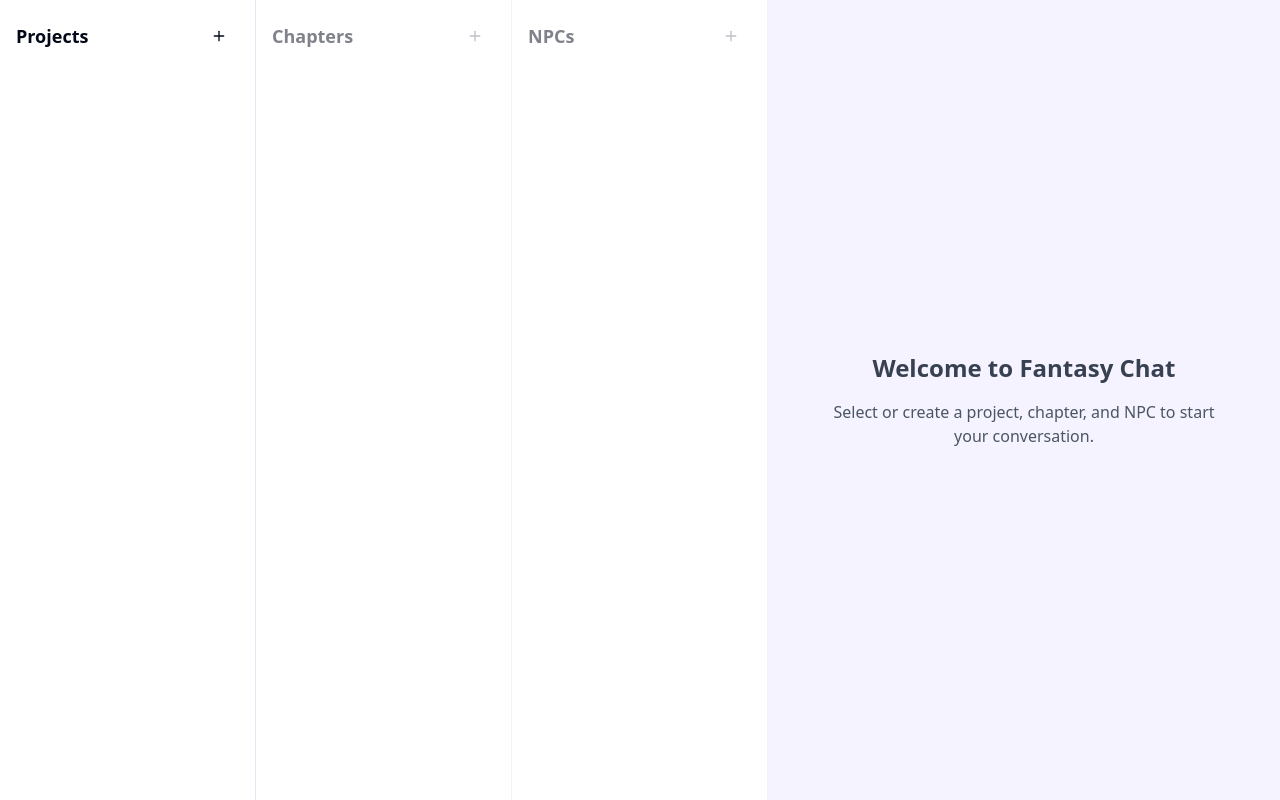
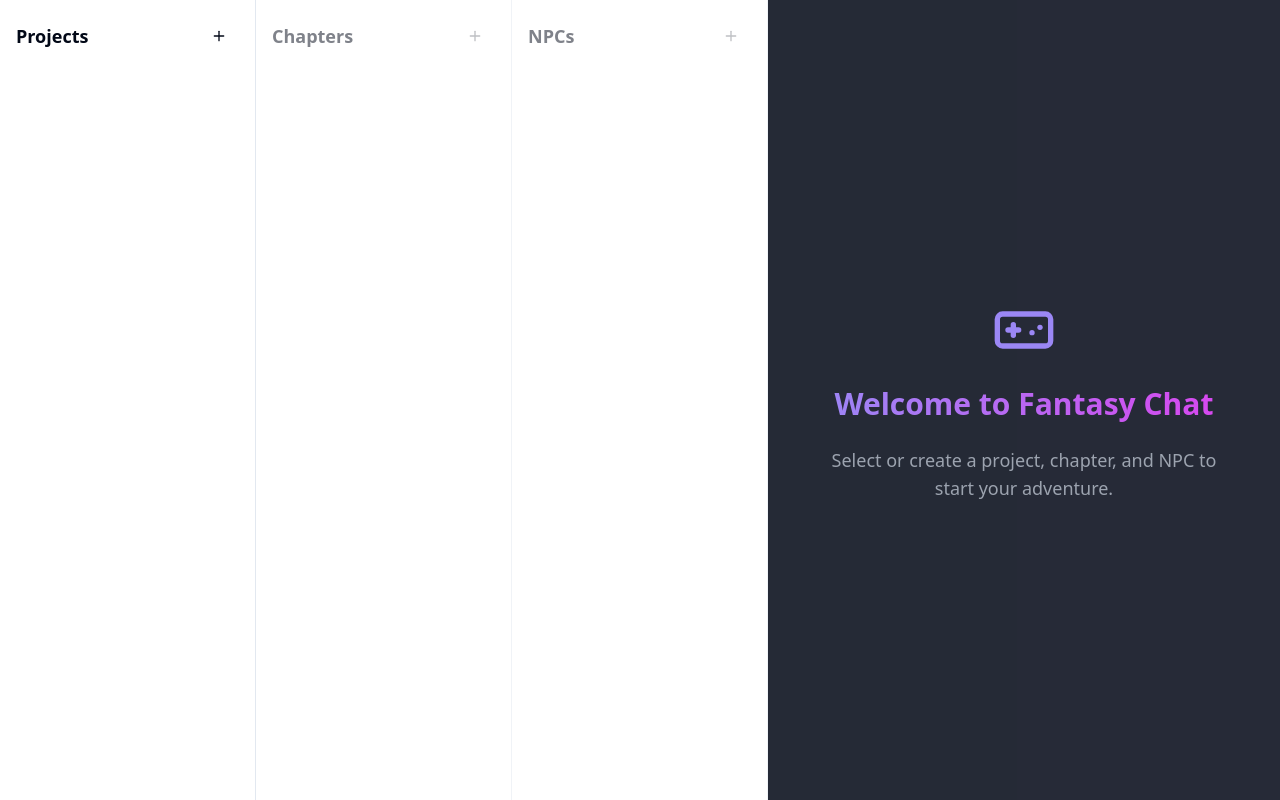
Before and after one commit to ammoti/tale-weaver-dialogue-hub, a React (Vite) app: page / in a window 1280 px wide. Built offline with nearby package versions, Linux system fonts and the light colour scheme.

Commit message:
Refactor: Improve UI and add chat area
- Added a chat area to the right side of the page.
- Improved UI elements to cater to a gaming audience.

```diff
--- a/src/components/chat/ChatArea.tsx
+++ b/src/components/chat/ChatArea.tsx
@@ -3,6 +3,7 @@ import { useChatStore } from "@/store/chat-store";
 import { Button } from "@/components/ui/button";
 import { Input } from "@/components/ui/input";
 import { useState } from "react";
+import { Gamepad, SendHorizontal } from "lucide-react";
 
 export const ChatArea = () => {
   const { selectedNPC } = useChatStore();
@@ -11,29 +12,41 @@ export const ChatArea = () => {
   const isDisabled = !selectedNPC;
 
   return (
-    <div className="flex-1 flex flex-col h-full bg-secondary p-4">
+    <div className="flex-1 flex flex-col h-full bg-[#1A1F2C] bg-opacity-95 p-4">
       {!selectedNPC ? (
         <div className="flex-1 flex items-center justify-center text-center p-8">
-          <div className="max-w-md space-y-4">
-            <h2 className="text-2xl font-semibold text-gray-700">Welcome to Fantasy Chat</h2>
-            <p className="text-gray-600">
-              Select or create a project, chapter, and NPC to start your conversation.
+          <div className="max-w-md space-y-6 animate-fade-in">
+            <div className="flex justify-center">
+              <Gamepad className="w-16 h-16 text-[#9b87f5]" />
+            </div>
+            <h2 className="text-3xl font-bold bg-gradient-to-r from-[#9b87f5] to-[#D946EF] bg-clip-text text-transparent">
+              Welcome to Fantasy Chat
+            </h2>
+            <p className="text-gray-400 text-lg">
+              Select or create a project, chapter, and NPC to start your adventure.
             </p>
           </div>
         </div>
       ) : (
         <>
-          <div className="flex-1 mb-4">
+          <div className="flex-1 mb-4 rounded-lg bg-[#22272E] p-4 overflow-y-auto">
             {/* Chat messages will go here */}
           </div>
-          <div className="flex gap-2">
+          <div className="flex gap-2 relative">
             <Input
               placeholder="Type your message..."
               value={message}
               onChange={(e) => setMessage(e.target.value)}
               disabled={isDisabled}
+              className="bg-[#22272E] border-[#9b87f5] text-white placeholder-gray-400"
             />
-            <Button disabled={isDisabled || !message}>Send</Button>
+            <Button
+              disabled={isDisabled || !message}
+              className="bg-[#9b87f5] hover:bg-[#7E69AB] text-white min-w-[100px]"
+            >
+              <SendHorizontal className="w-4 h-4 mr-2" />
+              Send
+            </Button>
           </div>
         </>
       )}
--- a/src/index.css
+++ b/src/index.css
@@ -99,3 +99,18 @@
     @apply bg-background text-foreground;
   }
 }
+
+@keyframes fade-in {
+  from {
+    opacity: 0;
+    transform: translateY(10px);
+  }
+  to {
+    opacity: 1;
+    transform: translateY(0);
+  }
+}
+
+.animate-fade-in {
+  animation: fade-in 0.5s ease-out forwards;
+}
--- a/tailwind.config.ts
+++ b/tailwind.config.ts
@@ -1,4 +1,3 @@
-
 import type { Config } from "tailwindcss";
 
 export default {
@@ -53,6 +52,14 @@ export default {
           DEFAULT: "hsl(var(--card))",
           foreground: "hsl(var(--card-foreground))",
         },
+        // Gaming theme colors
+        'gamer': {
+          primary: '#9b87f5',
+          secondary: '#7E69AB',
+          dark: '#1A1F2C',
+          accent: '#D946EF',
+          text: '#F5F3FF',
+        },
       },
       borderRadius: {
         lg: "var(--radius)",
```
